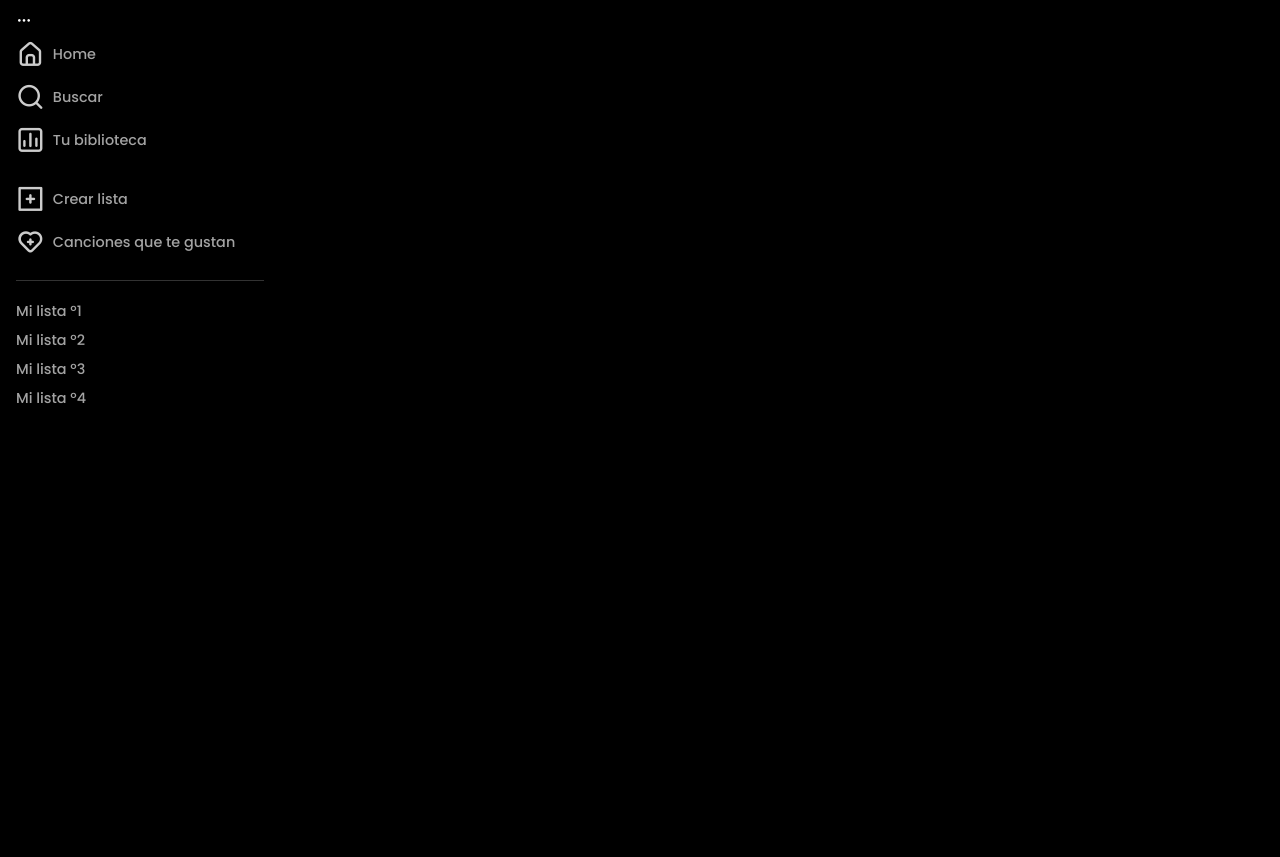
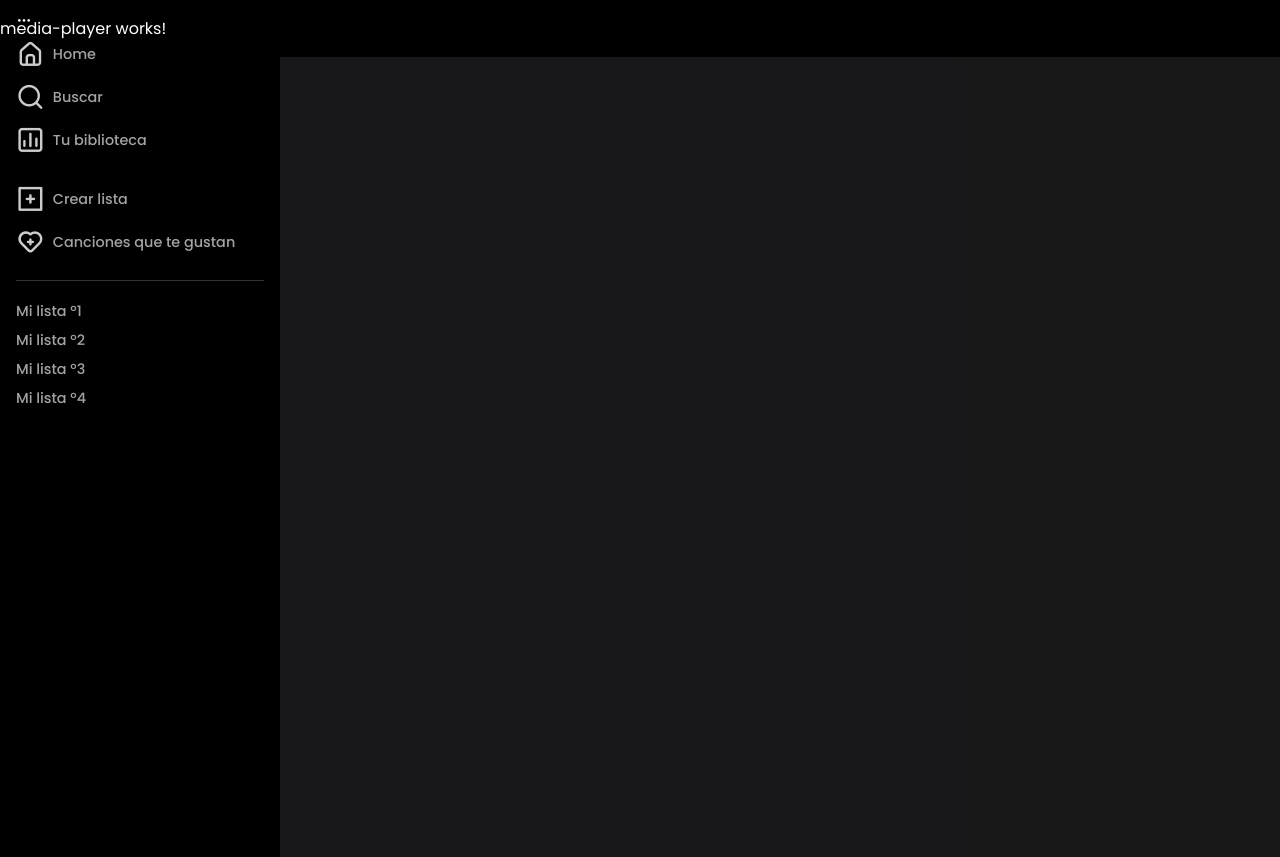
Before and after one commit to lmarcela/angular-spotify, an Angular app: page / in a window 1280 px wide. Before the commit the page ends 800 px from the top, so only its background shows below. Built offline with nearby package versions, Linux system fonts and the light colour scheme.

Commit message:
✨ use media-player-component

```diff
--- a/src/app/modules/home/home.module.ts
+++ b/src/app/modules/home/home.module.ts
@@ -13,7 +13,7 @@ import { SharedModule } from '@shared/shared.module';
   imports: [
     CommonModule,
     HomeRoutingModule,
-    SharedModule
+    SharedModule,
   ]
 })
 export class HomeModule { }
--- a/src/app/modules/home/pages/home-page/home-page.component.css
+++ b/src/app/modules/home/pages/home-page/home-page.component.css
@@ -0,0 +1,6 @@
+.home-wrapper {
+    margin: 0 0 0 17.5rem;
+    background: rgb(23, 23, 26);
+    background: linear-gradient(90deg, rgba(23, 23, 26, 1) 44%, rgba(24, 24, 24, 1) 100%);
+    min-height: 100vh;
+}
--- a/src/app/modules/home/pages/home-page/home-page.component.html
+++ b/src/app/modules/home/pages/home-page/home-page.component.html
@@ -1,2 +1,5 @@
 <app-side-bar></app-side-bar>
-<router-outlet name="child"></router-outlet>
+<app-media-player></app-media-player>
+<div class="home-wrapper">
+    <router-outlet name="child"></router-outlet>
+</div>
--- a/src/app/shared/shared.module.ts
+++ b/src/app/shared/shared.module.ts
@@ -16,7 +16,9 @@ import { HeaderUserComponent } from './components/header-user/header-user.compon
     CommonModule
   ],
   exports: [
-    SideBarComponent
+    SideBarComponent,
+    MediaPlayerComponent,
+    HeaderUserComponent
   ]
 })
 export class SharedModule { }
```
